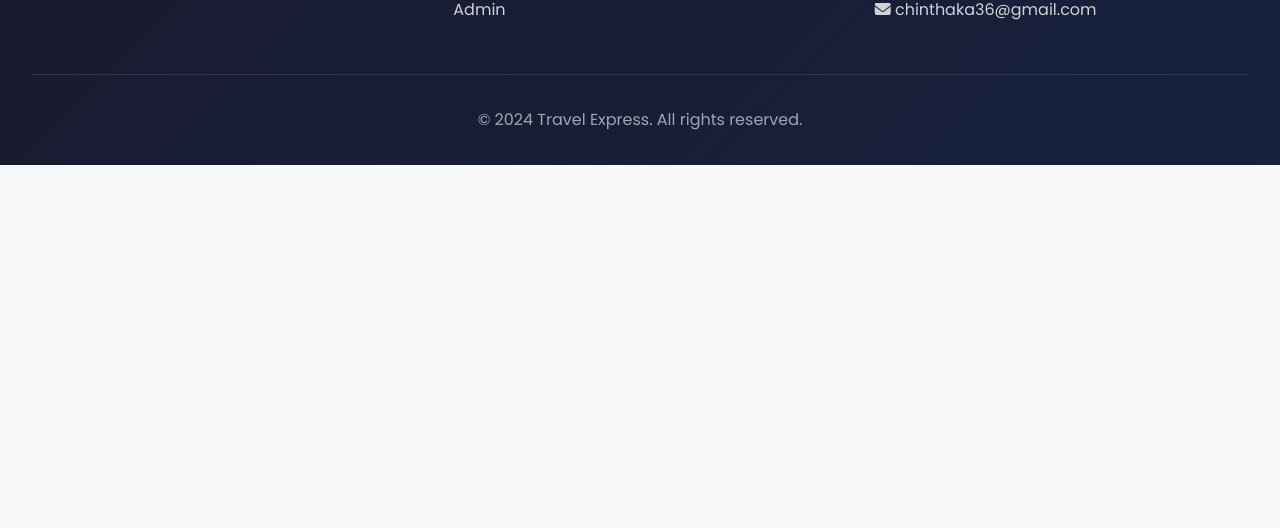
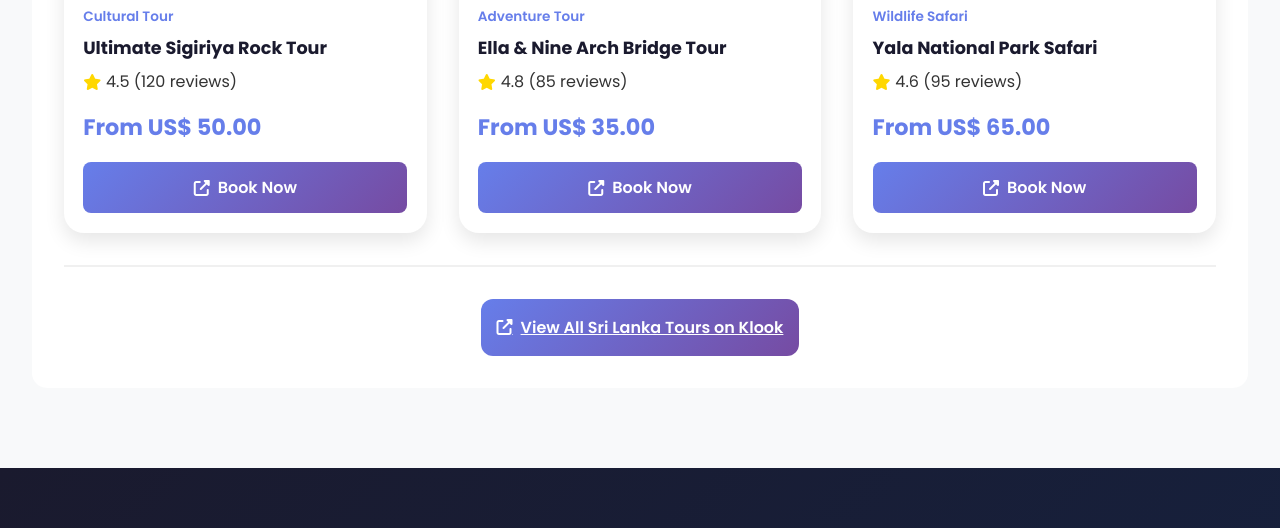
Before and after one commit to chinthakanuwan/srilanka-travel, a plain HTML site: page index.html in a window 1280 px wide. Shown: the part 2574-3102 px from the top of the page. Before the commit the page ends 2739 px from the top, so only its background shows below. Drawn offline with nearby package versions, Linux system fonts and the light colour scheme; no server answers.

Commit message:
Update index.html

```diff
--- a/index.html
+++ b/index.html
@@ -236,6 +236,7 @@
             overflow: hidden;
             box-shadow: 0 8px 20px rgba(0,0,0,0.1);
             transition: all 0.3s;
+            position: relative;
         }
         .card:hover {
             transform: translateY(-10px);
@@ -547,15 +548,84 @@
             <div class="loading"><i class="fas fa-spinner fa-spin"></i> Loading tours...</div>
         </div>
 
-        <!-- ✅ KLOOK WIDGET -->
-        <div style="margin-top: 4rem; padding-top: 2rem; border-top: 2px solid #f0f0f0;">
+        <!-- ✅ KLOOK WIDGET - MANUAL TOURS -->
+        <div style="margin-top: 4rem; padding: 2rem; background: white; border-radius: 15px;">
             <h3 style="text-align: center; margin-bottom: 2rem; color: #333; font-size: 1.8rem;">
-                <i class="fas fa-star" style="color: #ffd700;"></i> Featured Klook Experiences
+                <i class="fas fa-star" style="color: #ffd700;"></i> Popular Tours in Sri Lanka
             </h3>
 
-            <!-- Klook Widget Code -->
-            <script async src="https://tpwidg.com/content?currency=USD&trs=575704&shmarker=779501&locale=en&city_id=2&category=4&amount=10&powered_by=true&campaign_id=137&promo_id=4497" charset="utf-8"></script>
+            <div class="tours-grid">
+                <!-- Tour 1: Sigiriya -->
+                <div class="tour-card">
+                    <div class="tour-image-wrapper">
+                        <img src="https://images.unsplash.com/photo-1588258546145-12f59f1c1e3e?w=800" alt="Sigiriya Tour">
+                        <span style="position: absolute; top: 10px; left: 10px; background: #51cf66; color: white; padding: 0.4rem 0.8rem; border-radius: 6px; font-size: 0.75rem; font-weight: 700;">BEST SELLER</span>
+                    </div>
+                    <div class="tour-content">
+                        <div class="tour-category">Cultural Tour</div>
+                        <h3 class="tour-title">Ultimate Sigiriya Rock Tour</h3>
+                        <div class="tour-rating">
+                            <i class="fas fa-star" style="color: #ffd700;"></i>
+                            <span>4.5 (120 reviews)</span>
+                        </div>
+                        <div class="tour-price">From US$ 50.00</div>
+                        <div class="tour-actions">
+                            <a href="https://www.klook.com/activity/224379-ultimate-sigiriya-tour-rock-village-life-safari-or-cave-temple/?aid=575704&klook_adid=779501" target="_blank" class="tour-btn tour-btn-book">
+                                <i class="fas fa-external-link-alt"></i> Book Now
+                            </a>
+                        </div>
+                    </div>
+                </div>
 
+                <!-- Tour 2: Ella -->
+                <div class="tour-card">
+                    <div class="tour-image-wrapper">
+                        <img src="https://images.unsplash.com/photo-1566939501733-7228f8d08825?w=800" alt="Ella Tour">
+                    </div>
+                    <div class="tour-content">
+                        <div class="tour-category">Adventure Tour</div>
+                        <h3 class="tour-title">Ella & Nine Arch Bridge Tour</h3>
+                        <div class="tour-rating">
+                            <i class="fas fa-star" style="color: #ffd700;"></i>
+                            <span>4.8 (85 reviews)</span>
+                        </div>
+                        <div class="tour-price">From US$ 35.00</div>
+                        <div class="tour-actions">
+                            <a href="https://www.klook.com/en-SG/destinations/142-sri-lanka/?aid=575704&klook_adid=779501" target="_blank" class="tour-btn tour-btn-book">
+                                <i class="fas fa-external-link-alt"></i> Book Now
+                            </a>
+                        </div>
+                    </div>
+                </div>
+
+                <!-- Tour 3: Safari -->
+                <div class="tour-card">
+                    <div class="tour-image-wrapper">
+                        <img src="https://images.unsplash.com/photo-1516426122078-c23e76319801?w=800" alt="Safari Tour">
+                        <span style="position: absolute; top: 10px; left: 10px; background: #ff6b35; color: white; padding: 0.4rem 0.8rem; border-radius: 6px; font-size: 0.75rem; font-weight: 700;">POPULAR</span>
+                    </div>
+                    <div class="tour-content">
+                        <div class="tour-category">Wildlife Safari</div>
+                        <h3 class="tour-title">Yala National Park Safari</h3>
+                        <div class="tour-rating">
+                            <i class="fas fa-star" style="color: #ffd700;"></i>
+                            <span>4.6 (95 reviews)</span>
+                        </div>
+                        <div class="tour-price">From US$ 65.00</div>
+                        <div class="tour-actions">
+                            <a href="https://www.klook.com/en-SG/destinations/142-sri-lanka/?aid=575704&klook_adid=779501" target="_blank" class="tour-btn tour-btn-book">
+                                <i class="fas fa-external-link-alt"></i> Book Now
+                            </a>
+                        </div>
+                    </div>
+                </div>
+            </div>
+
+            <div style="text-align: center; margin-top: 2rem; padding-top: 2rem; border-top: 2px solid #f0f0f0;">
+                <a href="https://www.klook.com/en-SG/destinations/142-sri-lanka/?aid=575704&klook_adid=779501" target="_blank" class="btn btn-primary" style="display: inline-flex; align-items: center; gap: 0.5rem;">
+                    <i class="fas fa-external-link-alt"></i> View All Sri Lanka Tours on Klook
+                </a>
+            </div>
         </div>
     </div>
 
```
